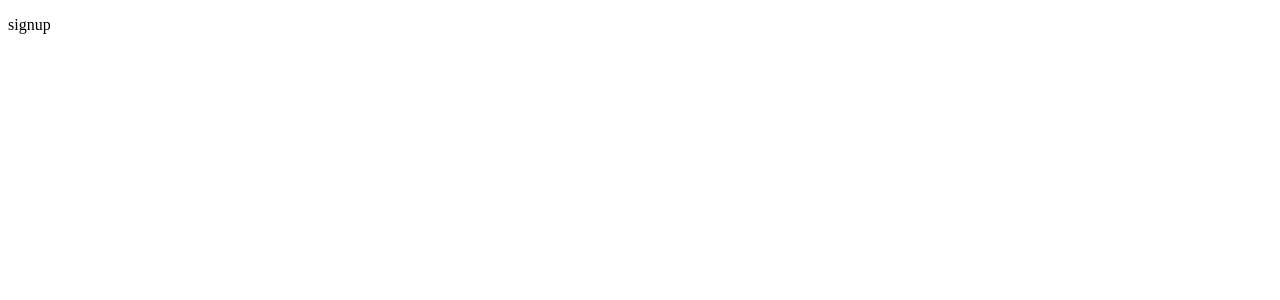
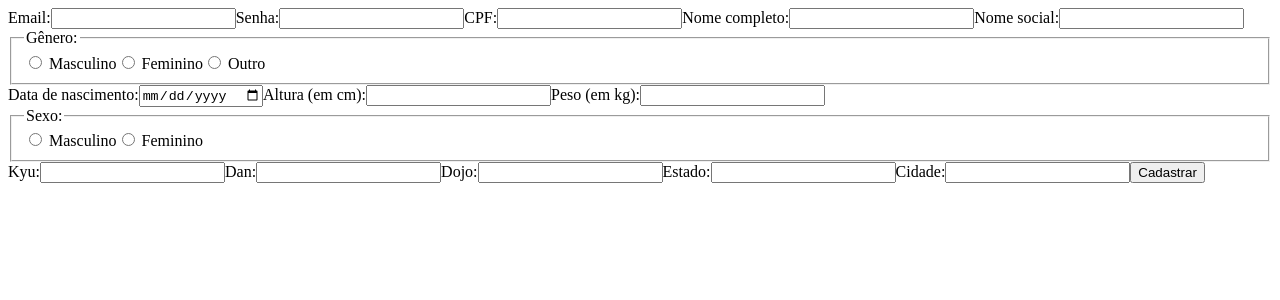
Before and after one commit to EnzoBernardis2007/asurito-web, a React (Vite) app: page /signup in a window 1280 px wide. Shown: the top 300 px of the page. Built offline with nearby package versions, Linux system fonts and the light colour scheme.

Commit message:
added signup basic frontend

```diff
--- a/src/pages/Signup.jsx
+++ b/src/pages/Signup.jsx
@@ -1,11 +1,196 @@
-import React from "react"
+import React, { useState } from "react";
 
 const Signup = () => {
+    const [formData, setFormData] = useState({
+        email: '',
+        password: '',
+        cpf: '',
+        fullName: '',
+        socialName: '',
+        gender: '',
+        birthDate: '',
+        height: '',
+        weight: '',
+        sex: '',
+        kyu: '',
+        dan: '',
+        dojo: '',
+        state: '',
+        city: '',
+    });
+
+    const handleChange = (e) => {
+        const { name, value } = e.target;
+        setFormData({
+            ...formData,
+            [name]: value,
+        });
+    };
+
+    const handleSubmit = (e) => {
+        e.preventDefault();
+        console.log("Form submitted:", formData);
+    };
+
     return (
-        <div>
-            <p>signup</p>
-        </div>
-    )
-}
+        <form onSubmit={handleSubmit}>
+            {/* App info */}
+            <label>Email:</label>
+            <input
+                type="email"
+                name="email"
+                value={formData.email}
+                onChange={handleChange}
+                required
+            />
+            <label>Senha:</label>
+            <input
+                type="password"
+                name="password"
+                value={formData.password}
+                onChange={handleChange}
+                required
+            />
 
-export default Signup
+            {/* Personal info */}
+            <label>CPF:</label>
+            <input
+                type="text"
+                name="cpf"
+                value={formData.cpf}
+                onChange={handleChange}
+            />
+            <label>Nome completo:</label>
+            <input
+                type="text"
+                name="fullName"
+                value={formData.fullName}
+                onChange={handleChange}
+            />
+            <label>Nome social:</label>
+            <input
+                type="text"
+                name="socialName"
+                value={formData.socialName}
+                onChange={handleChange}
+            />
+
+            <fieldset>
+                <legend>Gênero:</legend>
+                <label>
+                    <input
+                        type="radio"
+                        name="gender"
+                        value="Masculino"
+                        checked={formData.gender === "Masculino"}
+                        onChange={handleChange}
+                    /> Masculino
+                </label>
+                <label>
+                    <input
+                        type="radio"
+                        name="gender"
+                        value="Feminino"
+                        checked={formData.gender === "Feminino"}
+                        onChange={handleChange}
+                    /> Feminino
+                </label>
+                <label>
+                    <input
+                        type="radio"
+                        name="gender"
+                        value="Outro"
+                        checked={formData.gender === "Outro"}
+                        onChange={handleChange}
+                    /> Outro
+                </label>
+            </fieldset>
+
+            <label>Data de nascimento:</label>
+            <input
+                type="date"
+                name="birthDate"
+                value={formData.birthDate}
+                onChange={handleChange}
+            />
+            <label>Altura (em cm):</label>
+            <input
+                type="number"
+                name="height"
+                value={formData.height}
+                onChange={handleChange}
+            />
+            <label>Peso (em kg):</label>
+            <input
+                type="number"
+                name="weight"
+                value={formData.weight}
+                onChange={handleChange}
+            />
+
+            <fieldset>
+                <legend>Sexo:</legend>
+                <label>
+                    <input
+                        type="radio"
+                        name="sex"
+                        value="Masculino"
+                        checked={formData.sex === "Masculino"}
+                        onChange={handleChange}
+                    /> Masculino
+                </label>
+                <label>
+                    <input
+                        type="radio"
+                        name="sex"
+                        value="Feminino"
+                        checked={formData.sex === "Feminino"}
+                        onChange={handleChange}
+                    /> Feminino
+                </label>
+            </fieldset>
+
+            <label>Kyu:</label>
+            <input
+                type="number"
+                name="kyu"
+                value={formData.kyu}
+                onChange={handleChange}
+            />
+            <label>Dan:</label>
+            <input
+                type="number"
+                name="dan"
+                value={formData.dan}
+                onChange={handleChange}
+            />
+
+            {/* Additional info */}
+            <label>Dojo:</label>
+            <input
+                type="text"
+                name="dojo"
+                value={formData.dojo}
+                onChange={handleChange}
+            />
+            <label>Estado:</label>
+            <input
+                type="text"
+                name="state"
+                value={formData.state}
+                onChange={handleChange}
+            />
+            <label>Cidade:</label>
+            <input
+                type="text"
+                name="city"
+                value={formData.city}
+                onChange={handleChange}
+            />
+
+            <button type="submit">Cadastrar</button>
+        </form>
+    );
+};
+
+export default Signup;
```
